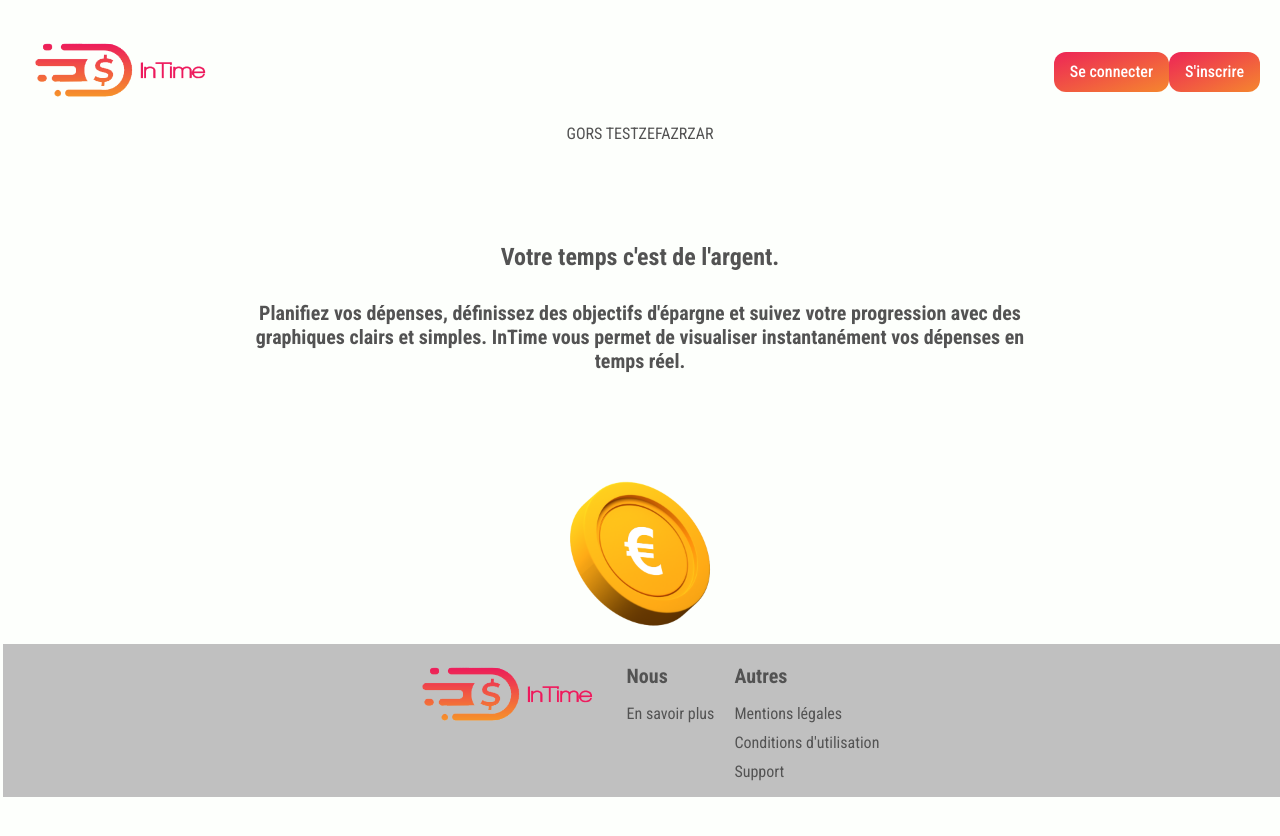
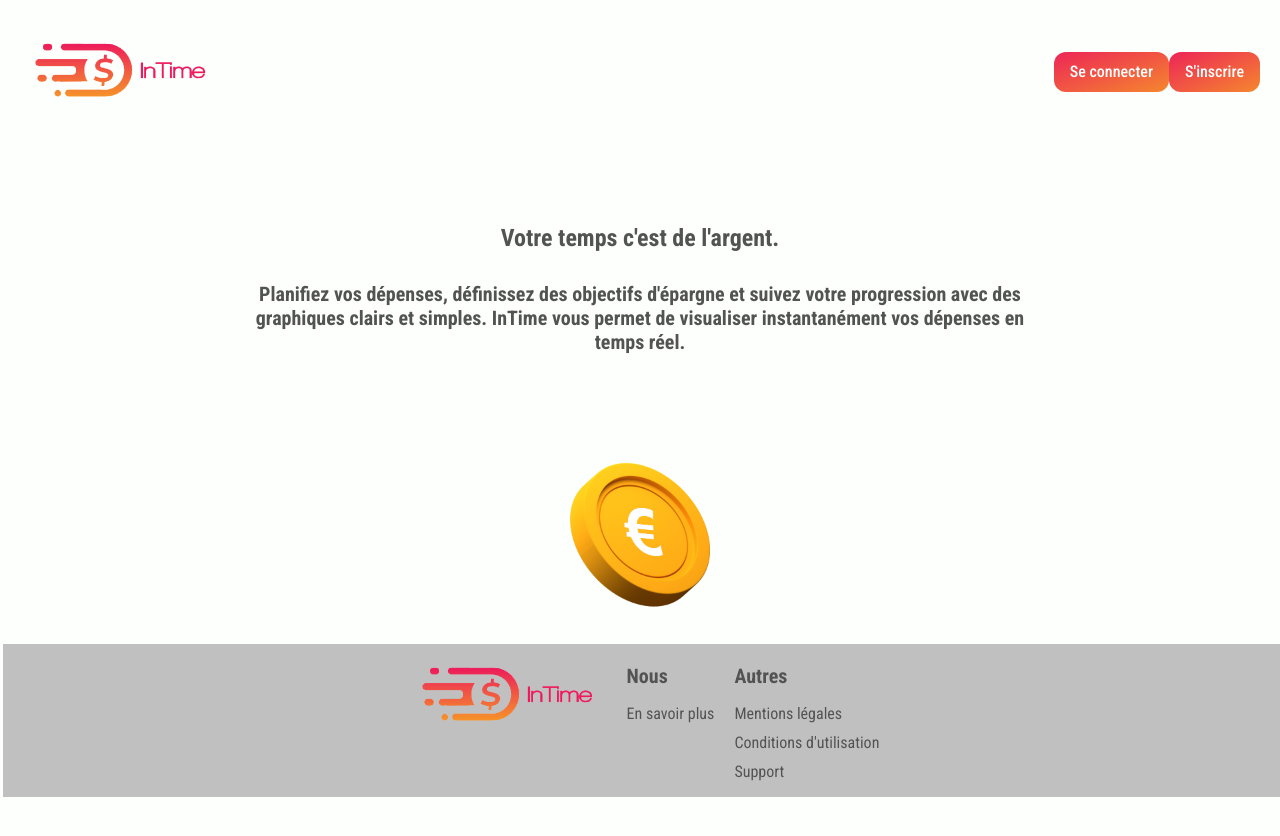
Before and after one commit to SuhDud3/intime_front, a React (Create React App) app: page / in a window 1280 px wide. Shown: the top 836 px of the page. Built offline with nearby package versions, Linux system fonts and the light colour scheme.

Commit message:
Erased test

```diff
--- a/src/views/home.js
+++ b/src/views/home.js
@@ -7,7 +7,6 @@
   return (
     <div>
       <HeaderHome />
-      <div>GORS TESTZEFAZRZAR</div>
       <div className="container slide-top">
         <h1>Votre temps c'est de l'argent.</h1>
         <h3>Planifiez vos dépenses, définissez des objectifs d'épargne et suivez votre progression avec des graphiques clairs et simples. InTime vous permet de visualiser instantanément vos dépenses en temps réel.</h3>
```
